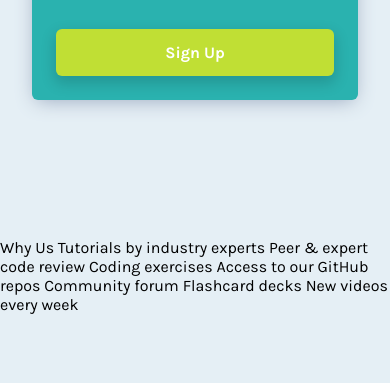
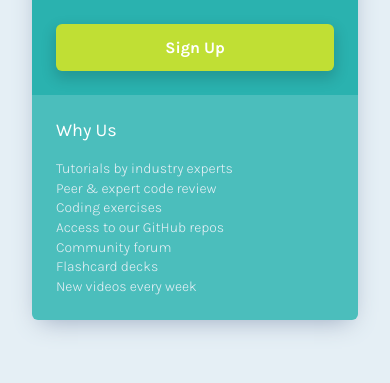
Before and after one commit to ShubhamDRaj/24-single-price-component, a plain HTML site: page index.html in a window 390 px wide. Shown: the part 461-844 px from the top of the page. Drawn offline with Linux system fonts and the light colour scheme.

Commit message:
did tryoutUs and finished mobile design

```diff
--- a/index.css
+++ b/index.css
@@ -1,5 +1,6 @@
 :root {
     --clr-primary-400: hsl(71, 73%, 54%);
+    --clr-primary-500: hsl(179, 47%, 52%);
     --clr-primary-600: hsl(179, 62%, 43%);
 
     --clr-neutral-100: hsl(0, 0%, 100%);
@@ -14,7 +15,8 @@
 
     --fs-100-14: 0.875rem;
     --fs-200-16: 1rem;
-    --fs-300-20: 1.25rem;
+    --fs-300-18: 1.125rem;
+    --fs-400-20: 1.25rem;
     --fs-600-32: 2rem;
 
     --line-height: 1.8;
@@ -134,7 +136,10 @@ body {
     font-size: var(--fs-200-16);
 }
 .fs-300 {
-    font-size: var(--fs-300-20);
+    font-size: var(--fs-300-18);
+}
+.fs-400 {
+    font-size: var(--fs-400-20);
 }
 .fs-600 {
     font-size: var(--fs-600-32);
@@ -167,8 +172,7 @@ body {
 .tryout {
     border-radius: 0.375rem;
     overflow: hidden;
-    /* temp need to update */
-    box-shadow: 0 4px 20px -4px var(--clr-neutral-500);
+    box-shadow: 0 8px 24px -8px var(--clr-neutral-500);
 }
 
 .tryout-description {
@@ -207,3 +211,16 @@ body {
     background-color: var(--clr-primary-400);
     box-shadow: 0 6px 14px 2px hsl(0, 0%, 0%, 0.15);
 }
+
+
+.tryout-whyUs {
+    background-color: var(--clr-primary-500);
+    padding: 1.5rem;
+}
+
+.tryout-whyUs > h2 {
+    margin-block-end: 1.125rem;
+}
+.tryout-whyUs > p {
+    line-height: 1.4;
+}
--- a/index.html
+++ b/index.html
@@ -20,7 +20,7 @@
           <p class="text-neutral-500 fs-100 variable-line-height">Gain access to our full library of tutorials along with expert code reviews. Perfect for any developers who are serious about honing their skills.</p>
         </div>
         <div class="truout-subscription">
-          <h2 class="text-neutral-100 fs-200 fw-bold">Monthly Subscription</h2>
+          <h2 class="text-neutral-100 fs-300">Monthly Subscription</h2>
           <div class="flex-lock">
             <span class="text-neutral-100 fs-600 fw-bold">&dollar;29</span>
             <span class="text-neutral-200 fw-extra-light">per month</span>
@@ -28,20 +28,18 @@
           <p class="text-neutral-100 fw-light">Full access for less than &dollar;1 a day</p>
           <button class="button fw-bold">Sign Up</button>
         </div>
-        <div class="tryout-whyUs"></div>
+        <div class="tryout-whyUs">
+          <h2 class="text-neutral-100 fs-300">Why Us</h2>
+          <p class="text-neutral-200 fs-100 fw-light">Tutorials by industry experts</p>
+          <p class="text-neutral-200 fs-100 fw-light">Peer &amp; expert code review</p>
+          <p class="text-neutral-200 fs-100 fw-light">Coding exercises</p>
+          <p class="text-neutral-200 fs-100 fw-light">Access to our GitHub repos</p>
+          <p class="text-neutral-200 fs-100 fw-light">Community forum</p>
+          <p class="text-neutral-200 fs-100 fw-light">Flashcard decks</p>
+          <p class="text-neutral-200 fs-100 fw-light">New videos every week</p>
+        </div>
       </article>
     </section>
   </main>
-
-
-  Why Us
-
-  Tutorials by industry experts
-  Peer &amp; expert code review
-  Coding exercises
-  Access to our GitHub repos
-  Community forum
-  Flashcard decks
-  New videos every week
 </body>
 </html>
```
